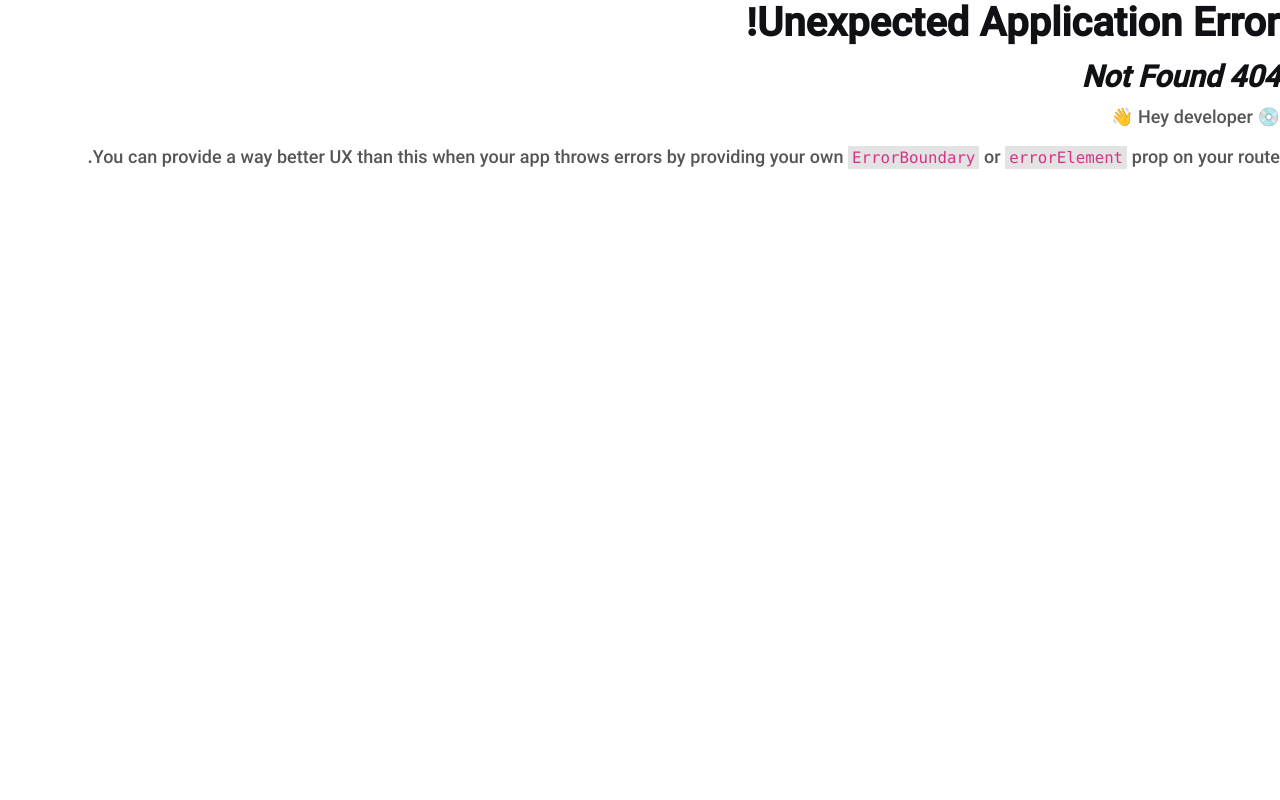
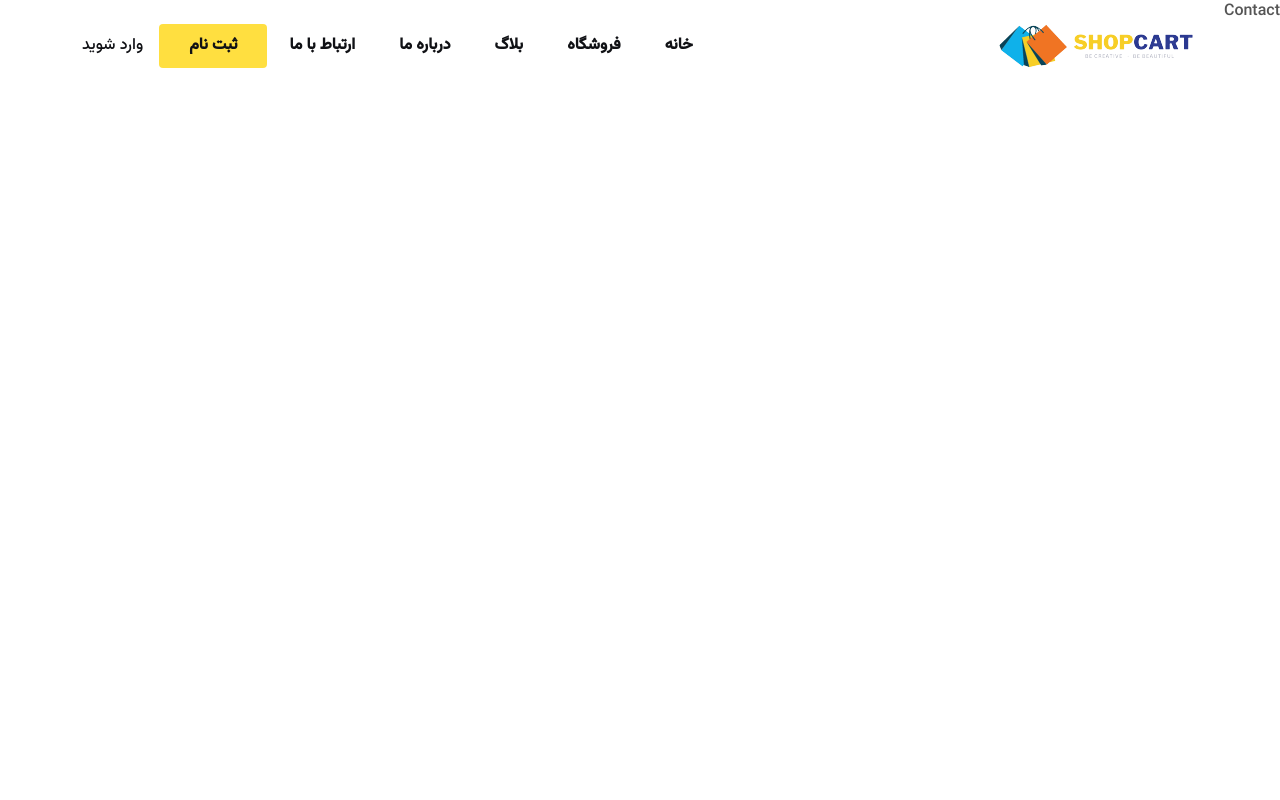
Before and after one commit to Hossein1371za/onlineshopping-vite-react-reactbootstrap, a React (Vite) app: page /contact in a window 1280 px wide. Before the commit this address had no page. Shown: the top 800 px of the page. Built offline with nearby package versions, Linux system fonts and the light colour scheme.

Commit message:
contact page section

```diff
--- /dev/null
+++ b/src/contactPage/Contact.jsx
@@ -0,0 +1,9 @@
+import React from 'react'
+
+const Contact = () => {
+  return (
+    <div>Contact</div>
+  )
+}
+
+export default Contact
--- a/src/main.jsx
+++ b/src/main.jsx
@@ -19,6 +19,7 @@ import SingleProduct from "./shop/SingleProduct.jsx";
 import CartPage from "./shop/CartPage.jsx";
 import SingleBlog from "./blog/SingleBlog.jsx";
 import About from "./about/About.jsx";
+import Contact from "./contactPage/Contact.jsx";
 
 const router = createBrowserRouter([
   {
@@ -32,6 +33,7 @@ const router = createBrowserRouter([
       { path: "/shop/:id", element: <SingleProduct /> },
       { path: "cart-page", element: <CartPage /> },
       { path: "/about", element: <About/> },
+      { path: "/contact", element: <Contact/> },
     ],
   },
 ]);
```
